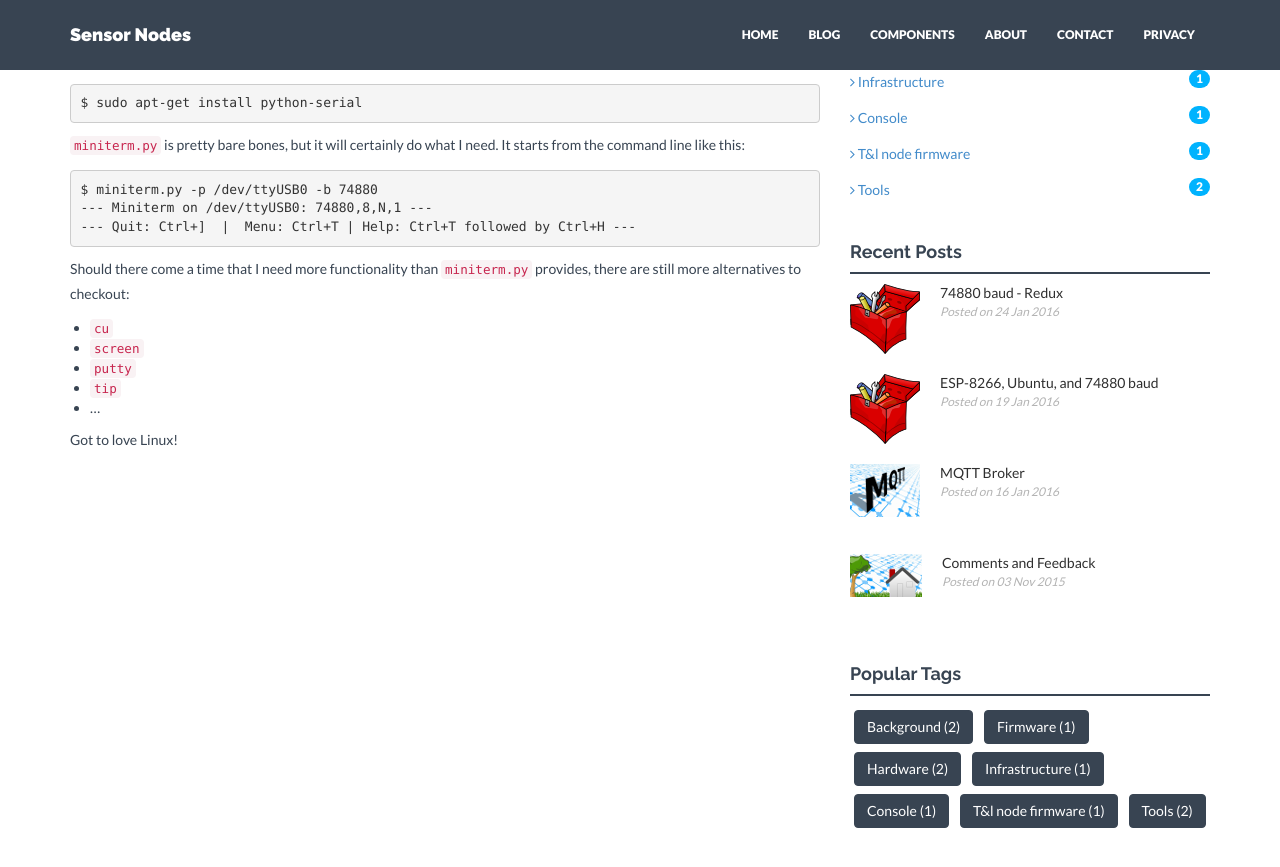
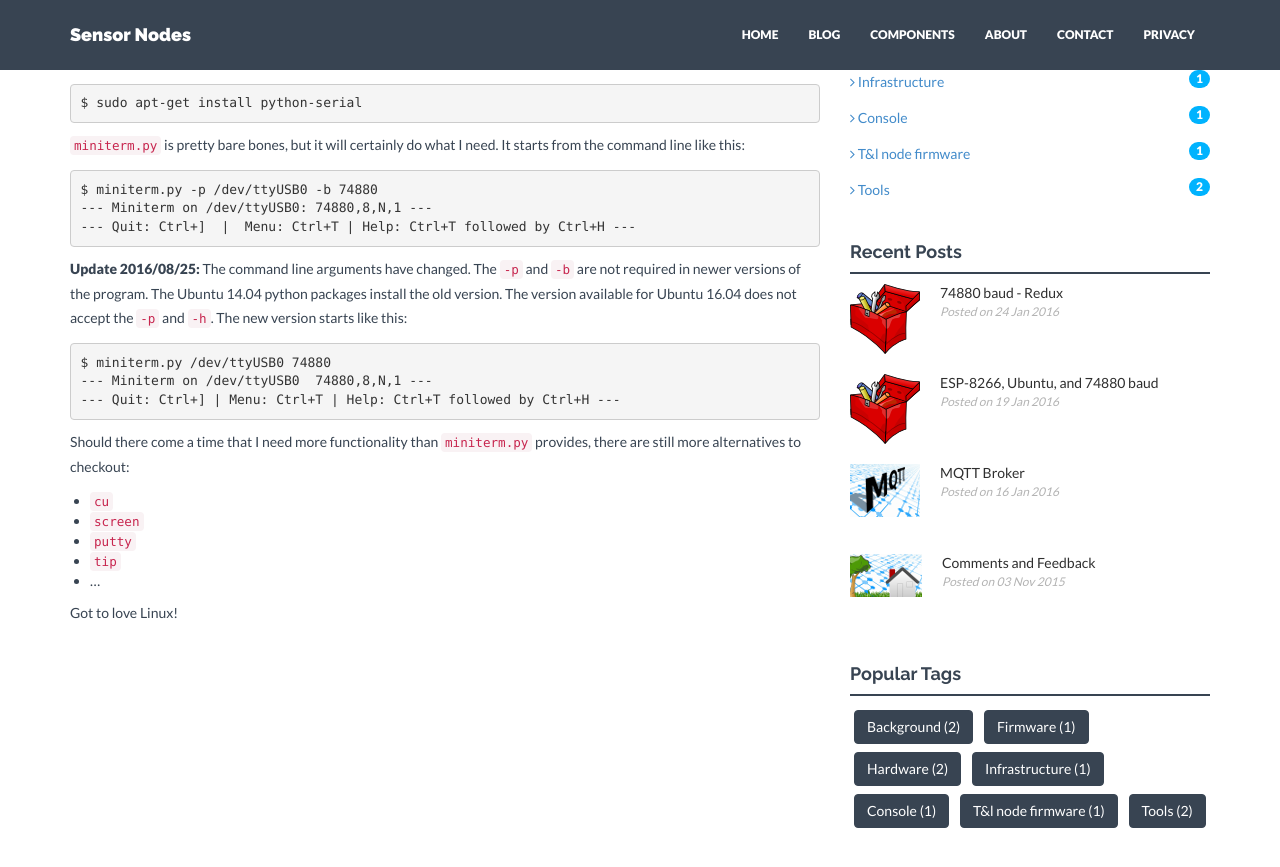
Before and after one commit to jdunmire/sensornodeinfo, a Jekyll site: the page built from _posts/blog/2016-01-24-baud74880_2.md, in a window 1280 px wide and 900 px high, scrolled down 444 px. Shown: the top 867 px of the window. Built offline with Jekyll 4.4.1, drawn with Linux system fonts in a browser that asks for light colours; nearby versions of some CDN libraries.

Commit message:
Update miniterm.py syntax
On branch gh-pages
modified:   _posts/blog/2016-01-24-baud74880_2.md

```diff
--- a/_posts/blog/2016-01-24-baud74880_2.md
+++ b/_posts/blog/2016-01-24-baud74880_2.md
@@ -39,6 +39,16 @@ need. It starts from the command line like this:
     --- Quit: Ctrl+]  |  Menu: Ctrl+T | Help: Ctrl+T followed by Ctrl+H ---
 
 
+__Update 2016/08/25:__ The command line arguments have changed. The `-p`
+and `-b` are not required in newer versions of the program. The Ubuntu
+14.04 python packages install the old version. The version available for
+Ubuntu 16.04 does not accept the `-p` and `-h`. The new version starts
+like this:
+
+    $ miniterm.py /dev/ttyUSB0 74880
+    --- Miniterm on /dev/ttyUSB0  74880,8,N,1 ---
+    --- Quit: Ctrl+] | Menu: Ctrl+T | Help: Ctrl+T followed by Ctrl+H ---
+
 Should there come a time that I need more functionality than
 `miniterm.py` provides, there are still more alternatives to checkout:
 
```
